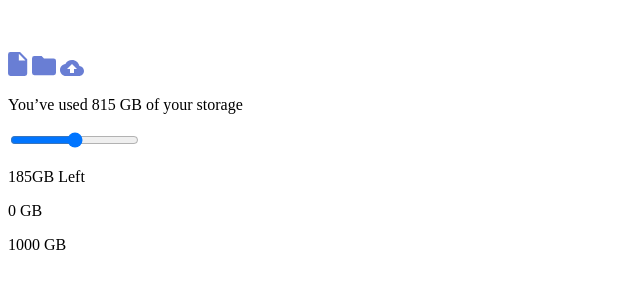
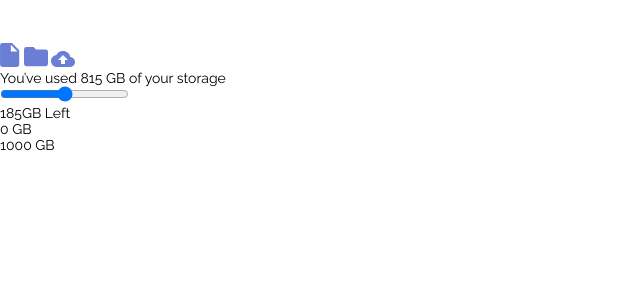
Before and after one commit to VictorParizio/fylo-data-storage-component-master, a plain HTML site: page index.html in a window 1280 px wide. Shown: the whole page, without its empty margins (0-640 px from the left). Drawn offline with Linux system fonts and the light colour scheme.

Commit message:
feat (reset.css): Reset
Foram resetados estilos iniciais e aplicado tipo e tamanho de fonte

```diff
--- a/index.html
+++ b/index.html
@@ -7,6 +7,11 @@
 
     <link rel="icon" type="image/png" sizes="32x32" href="./images/favicon-32x32.png">
     <title>Frontend Mentor | Fylo data storage component</title>
+
+    <link rel="stylesheet" href="src/css/reset.css">
+    <link rel="stylesheet" href="src/css/variable.css">
+    <link rel="stylesheet" href="src/css/style.css">
+    <link rel="stylesheet" href="src/css/responsive.css">
 </head>
 
 <body>
--- /dev/null
+++ b/src/css/reset.css
@@ -0,0 +1,13 @@
+@import url('https://fonts.googleapis.com/css2?family=Raleway:wght@400;700&display=swap');
+
+html {
+    font-family: 'Raleway', sans-serif;
+    font-size: 62.5%;
+}
+
+* {
+    margin: 0;
+    padding: 0;
+    box-sizing: border-box;
+    font-size: 1.4rem;
+}
```
